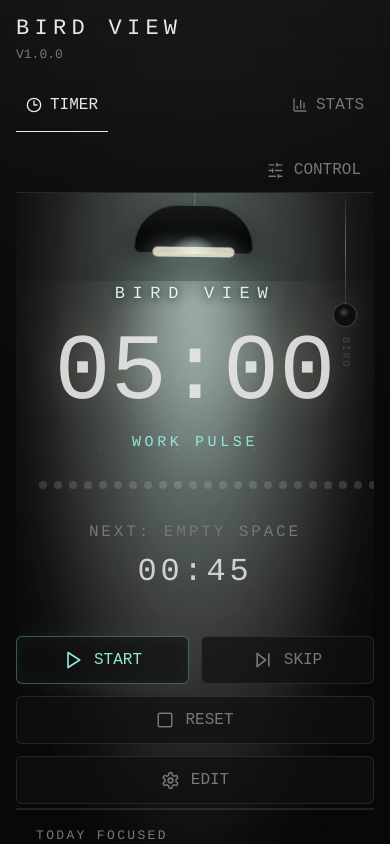
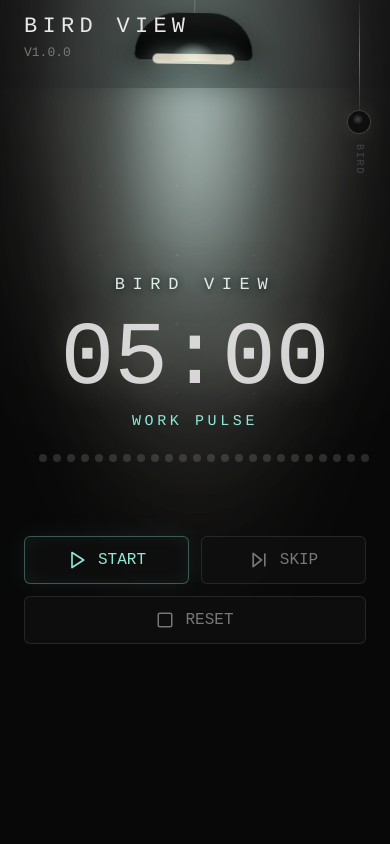
Before and after one commit to dimanevedima/bird-view, a React (Vite) app: page / in a window 390 px wide. Shown: the top 844 px of the page. Built offline with nearby package versions, Linux system fonts and the light colour scheme.

Commit message:
Compact timer PWA screen

```diff
--- a/index.html
+++ b/index.html
@@ -4,6 +4,10 @@
     <meta charset="UTF-8" />
     <meta name="viewport" content="width=device-width, initial-scale=1.0" />
     <meta name="theme-color" content="#080808" />
+    <meta name="apple-mobile-web-app-capable" content="yes" />
+    <meta name="apple-mobile-web-app-status-bar-style" content="black-translucent" />
+    <meta name="apple-mobile-web-app-title" content="Bird View" />
+    <link rel="manifest" href="manifest.webmanifest" />
     <title>Bird View Timer</title>
   </head>
   <body>
--- a/src/components/AppShell.tsx
+++ b/src/components/AppShell.tsx
@@ -1,4 +1,3 @@
-import { BarChart3, Clock3, SlidersHorizontal } from "lucide-react";
 import type { ReactNode } from "react";
 
 type Props = {
@@ -8,7 +7,7 @@ type Props = {
   children: ReactNode;
 };
 
-export function AppShell({ activeTab, onOpenSettings, onTabChange, children }: Props) {
+export function AppShell({ children }: Props) {
   return (
     <div className="app">
       <header className="topbar">
@@ -16,20 +15,6 @@ export function AppShell({ activeTab, onOpenSettings, onTabChange, children }: P
           <p className="brand">Bird View</p>
           <p className="version">v1.0.0</p>
         </div>
-        <nav className="tabs" aria-label="Main navigation">
-          <button className={activeTab === "timer" ? "tab active" : "tab"} onClick={() => onTabChange("timer")}>
-            <Clock3 size={16} aria-hidden="true" />
-            Timer
-          </button>
-          <button className={activeTab === "stats" ? "tab active" : "tab"} onClick={() => onTabChange("stats")}>
-            <BarChart3 size={16} aria-hidden="true" />
-            Stats
-          </button>
-        </nav>
-        <button className="settings-trigger" onClick={onOpenSettings} aria-label="Open timer settings">
-          <SlidersHorizontal size={17} />
-          Control
-        </button>
       </header>
       <main>{children}</main>
     </div>
--- a/src/components/MotionLight.tsx
+++ b/src/components/MotionLight.tsx
@@ -4,28 +4,47 @@ type OrientationEventWithPermission = typeof DeviceOrientationEvent & {
   requestPermission?: () => Promise<PermissionState>;
 };
 
+type LockableOrientation = ScreenOrientation & {
+  lock?: (orientation: "portrait" | "portrait-primary") => Promise<void>;
+};
+
 const canUseMotion = typeof window !== "undefined" && "DeviceOrientationEvent" in window;
 
-function setLightVars(x: number, y: number, tiltX: number, tiltY: number) {
+function setLightVars(x: number, y: number, tiltX: number, tiltY: number, pendulum: number) {
   document.documentElement.style.setProperty("--lamp-x", `${x}%`);
   document.documentElement.style.setProperty("--lamp-y", `${y}%`);
   document.documentElement.style.setProperty("--tilt-x", `${tiltX}deg`);
   document.documentElement.style.setProperty("--tilt-y", `${tiltY}deg`);
-  document.documentElement.style.setProperty("--beam-angle", `${tiltX * 0.45}deg`);
+  document.documentElement.style.setProperty("--beam-angle", `${pendulum * 0.72}deg`);
+  document.documentElement.style.setProperty("--pendulum-angle", `${pendulum}deg`);
 }
 
 export function MotionLight() {
   const [motionActive, setMotionActive] = useState(false);
-  const [canAskMotion, setCanAskMotion] = useState(false);
-  const smooth = useRef({ x: 50, y: 15, tiltX: 0, tiltY: 0 });
+  const askedMotion = useRef(false);
+  const smooth = useRef({ x: 50, y: 15, tiltX: 0, tiltY: 0, pendulum: 0 });
 
   useEffect(() => {
     const MotionEvent = DeviceOrientationEvent as OrientationEventWithPermission;
-    const isTouchDevice = navigator.maxTouchPoints > 0;
-    setCanAskMotion(canUseMotion && isTouchDevice && typeof MotionEvent.requestPermission === "function");
-
     const reduceMotion = window.matchMedia("(prefers-reduced-motion: reduce)").matches;
     if (reduceMotion) return;
+
+    async function askMotionFromGesture() {
+      if (askedMotion.current || !canUseMotion) return;
+      askedMotion.current = true;
+      try {
+        const orientation = screen.orientation as LockableOrientation;
+        await orientation.lock?.("portrait").catch(() => undefined);
+        if (typeof MotionEvent.requestPermission === "function") {
+          const permission = await MotionEvent.requestPermission();
+          setMotionActive(permission === "granted");
+          return;
+        }
+        setMotionActive(true);
+      } catch {
+        setMotionActive(false);
+      }
+    }
 
     function onPointerMove(event: PointerEvent) {
       if (motionActive) return;
@@ -33,17 +52,23 @@ export function MotionLight() {
       const nextY = 15 + ((event.clientY / window.innerHeight) - 0.32) * 5;
       const nextTiltX = ((event.clientX / window.innerWidth) - 0.5) * 3;
       const nextTiltY = -((event.clientY / window.innerHeight) - 0.45) * 2;
+      const nextPendulum = ((event.clientX / window.innerWidth) - 0.5) * 4;
       smooth.current = {
         x: smooth.current.x * 0.9 + nextX * 0.1,
         y: smooth.current.y * 0.9 + nextY * 0.1,
         tiltX: smooth.current.tiltX * 0.88 + nextTiltX * 0.12,
         tiltY: smooth.current.tiltY * 0.88 + nextTiltY * 0.12,
+        pendulum: smooth.current.pendulum * 0.9 + nextPendulum * 0.1,
       };
-      setLightVars(smooth.current.x, smooth.current.y, smooth.current.tiltX, smooth.current.tiltY);
+      setLightVars(smooth.current.x, smooth.current.y, smooth.current.tiltX, smooth.current.tiltY, smooth.current.pendulum);
     }
 
+    window.addEventListener("pointerdown", askMotionFromGesture, { once: true, passive: true });
     window.addEventListener("pointermove", onPointerMove, { passive: true });
-    return () => window.removeEventListener("pointermove", onPointerMove);
+    return () => {
+      window.removeEventListener("pointerdown", askMotionFromGesture);
+      window.removeEventListener("pointermove", onPointerMove);
+    };
   }, [motionActive]);
 
   useEffect(() => {
@@ -52,34 +77,24 @@ export function MotionLight() {
     function onOrientation(event: DeviceOrientationEvent) {
       const beta = Math.max(-28, Math.min(28, event.beta ?? 0));
       const gamma = Math.max(-24, Math.min(24, event.gamma ?? 0));
-      const nextX = 50 + gamma * 0.42;
-      const nextY = 15 + beta * 0.1;
-      const nextTiltX = gamma * 0.12;
+      const nextPendulum = gamma * 0.34 + beta * 0.035;
+      const nextX = 50 + Math.sin((nextPendulum * Math.PI) / 180) * 7;
+      const nextY = 15 + Math.abs(nextPendulum) * 0.045;
+      const nextTiltX = gamma * 0.07;
       const nextTiltY = -beta * 0.055;
       smooth.current = {
-        x: smooth.current.x * 0.86 + nextX * 0.14,
-        y: smooth.current.y * 0.86 + nextY * 0.14,
-        tiltX: smooth.current.tiltX * 0.82 + nextTiltX * 0.18,
-        tiltY: smooth.current.tiltY * 0.82 + nextTiltY * 0.18,
+        x: smooth.current.x * 0.9 + nextX * 0.1,
+        y: smooth.current.y * 0.9 + nextY * 0.1,
+        tiltX: smooth.current.tiltX * 0.88 + nextTiltX * 0.12,
+        tiltY: smooth.current.tiltY * 0.88 + nextTiltY * 0.12,
+        pendulum: smooth.current.pendulum * 0.78 + nextPendulum * 0.22,
       };
-      setLightVars(smooth.current.x, smooth.current.y, smooth.current.tiltX, smooth.current.tiltY);
+      setLightVars(smooth.current.x, smooth.current.y, smooth.current.tiltX, smooth.current.tiltY, smooth.current.pendulum);
     }
 
     window.addEventListener("deviceorientation", onOrientation, true);
     return () => window.removeEventListener("deviceorientation", onOrientation, true);
   }, [motionActive]);
-
-  async function enableMotion() {
-    const MotionEvent = DeviceOrientationEvent as OrientationEventWithPermission;
-    if (typeof MotionEvent.requestPermission === "function") {
-      const permission = await MotionEvent.requestPermission();
-      setMotionActive(permission === "granted");
-      setCanAskMotion(permission !== "granted");
-      return;
-    }
-    setMotionActive(canUseMotion);
-    setCanAskMotion(false);
-  }
 
   return (
     <div className="motion-light">
@@ -90,11 +105,6 @@ export function MotionLight() {
       </div>
       <div className="light-cone" aria-hidden="true" />
       <div className="light-dust" aria-hidden="true" />
-      {canAskMotion ? (
-        <button className="motion-permission" type="button" onClick={enableMotion} aria-label="Enable motion light">
-          Motion light
-        </button>
-      ) : null}
     </div>
   );
 }
--- a/src/components/TimerScreen.tsx
+++ b/src/components/TimerScreen.tsx
@@ -1,11 +1,11 @@
-import type { Dispatch, SetStateAction } from "react";
-import { Pause, Play, RotateCcw, Settings, SkipForward, Square } from "lucide-react";
+import { useRef, useState } from "react";
+import type { CSSProperties, Dispatch, PointerEvent, SetStateAction, TouchEvent } from "react";
+import { Pause, Play, RotateCcw, SkipForward, Square } from "lucide-react";
 import { birdPresets, pixelPresets } from "../data/presets";
 import { MotionLight } from "./MotionLight";
 import type { AppState } from "../types";
-import { getTodayStats } from "../utils/stats";
 import { playSound } from "../utils/sound";
-import { formatClock, formatDuration } from "../utils/time";
+import { formatClock } from "../utils/time";
 
 type TimerApi = ReturnType<typeof import("../hooks/useTimer").useTimer>;
 
@@ -16,12 +16,12 @@ type Props = {
   timer: TimerApi;
 };
 
-export function TimerScreen({ appState, onOpenSettings, setAppState, timer }: Props) {
-  const today = getTodayStats(appState.sessions);
+export function TimerScreen({ appState, setAppState, timer }: Props) {
   const focusMode = appState.settings.focusMode ?? "bird";
+  const pullStartY = useRef<number | null>(null);
+  const [pullDistance, setPullDistance] = useState(0);
   const dots = Array.from({ length: 24 }, (_, index) => index < Math.round(timer.progress * 24));
-  const modeLabel = timer.mode === "bird" ? "Work Pulse" : timer.mode === "empty" ? "Empty Space" : "Pixel View";
-  const nextLabel = timer.mode === "empty" ? timer.activePreset.mode === "pixel" ? "Pixel View" : "Bird View" : "Empty Space";
+  const modeLabel = timer.mode === "bird" ? "Work Pulse" : timer.mode === "empty" ? "Empty Space" : "Pixel Block";
 
   function toggleFocusMode() {
     const nextFocusMode = focusMode === "pixel" ? "bird" : "pixel";
@@ -37,10 +37,64 @@ export function TimerScreen({ appState, onOpenSettings, setAppState, timer }: Pr
     playSound(appState.settings.soundId, "toggle", appState.settings.soundEnabled);
   }
 
+  function startPull(event: PointerEvent<HTMLButtonElement>) {
+    pullStartY.current = event.clientY;
+    event.currentTarget.setPointerCapture(event.pointerId);
+  }
+
+  function movePull(event: PointerEvent<HTMLButtonElement>) {
+    if (pullStartY.current === null) return;
+    event.preventDefault();
+    const distance = Math.max(0, Math.min(74, event.clientY - pullStartY.current));
+    setPullDistance(distance);
+  }
+
+  function endPull(event: PointerEvent<HTMLButtonElement>) {
+    if (pullStartY.current === null) return;
+    event.preventDefault();
+    const shouldToggle = pullDistance > 46;
+    pullStartY.current = null;
+    setPullDistance(0);
+    if (shouldToggle) toggleFocusMode();
+  }
+
+  function startTouchPull(event: TouchEvent<HTMLButtonElement>) {
+    pullStartY.current = event.touches[0]?.clientY ?? null;
+  }
+
+  function moveTouchPull(event: TouchEvent<HTMLButtonElement>) {
+    if (pullStartY.current === null) return;
+    event.preventDefault();
+    const y = event.touches[0]?.clientY ?? pullStartY.current;
+    const distance = Math.max(0, Math.min(74, y - pullStartY.current));
+    setPullDistance(distance);
+  }
+
+  function endTouchPull(event: TouchEvent<HTMLButtonElement>) {
+    if (pullStartY.current === null) return;
+    event.preventDefault();
+    const shouldToggle = pullDistance > 46;
+    pullStartY.current = null;
+    setPullDistance(0);
+    if (shouldToggle) toggleFocusMode();
+  }
+
   return (
     <section className={`timer-screen mode-${timer.mode} focus-${focusMode}`}>
       <MotionLight />
-      <button className="pull-cord" onClick={toggleFocusMode} aria-label="Pull to switch Bird View and Pixel View">
+      <button
+        className="pull-cord"
+        onPointerDown={startPull}
+        onPointerMove={movePull}
+        onPointerUp={endPull}
+        onPointerCancel={endPull}
+        onTouchStart={startTouchPull}
+        onTouchMove={moveTouchPull}
+        onTouchEnd={endTouchPull}
+        onTouchCancel={endTouchPull}
+        style={{ "--pull": `${pullDistance}px` } as CSSProperties & Record<"--pull", string>}
+        aria-label="Pull down to switch Bird View and Pixel View"
+      >
         <span className="cord-line" />
         <span className="cord-handle" />
         <small>{focusMode === "pixel" ? "Pixel" : "Bird"}</small>
@@ -53,10 +107,6 @@ export function TimerScreen({ appState, onOpenSettings, setAppState, timer }: Pr
           {dots.map((active, index) => (
             <span key={index} className={active ? "filled" : ""} />
           ))}
-        </div>
-        <div className="next-phase">
-          <span>Next: {nextLabel}</span>
-          <strong>{formatClock(timer.mode === "empty" ? timer.activePreset.workSeconds : timer.activePreset.restSeconds)}</strong>
         </div>
         <div className="controls">
           <button className="primary-control" onClick={timer.status === "running" ? timer.pause : timer.start}>
@@ -71,30 +121,8 @@ export function TimerScreen({ appState, onOpenSettings, setAppState, timer }: Pr
             {timer.status === "idle" ? <Square size={18} /> : <RotateCcw size={20} />}
             Reset
           </button>
-          <button onClick={onOpenSettings}>
-            <Settings size={19} />
-            Edit
-          </button>
         </div>
-      </section>
-
-      <section className="today-grid" aria-label="Today statistics">
-        <Metric label="Today Focused" value={formatDuration(today.focusedSeconds)} unit="hrs" />
-        <Metric label="Pulses" value={String(today.pulses)} unit="count" />
-        <Metric label="Empty Spaces" value={String(today.emptySpaces)} unit="count" />
-        <Metric label="Pixel Blocks" value={String(today.pixelBlocks)} unit="count" />
-        <Metric label="Session" value={`${Math.max(1, today.sessions)} / 4`} unit="cycles" />
       </section>
     </section>
   );
 }
-
-function Metric({ label, value, unit }: { label: string; value: string; unit: string }) {
-  return (
-    <div className="metric">
-      <span>{label}</span>
-      <strong>{value}</strong>
-      <small>{unit}</small>
-    </div>
-  );
-}
--- a/src/styles/global.css
+++ b/src/styles/global.css
@@ -35,10 +35,14 @@ body {
   margin: 0;
   min-width: 320px;
   min-height: 100dvh;
+  overflow: hidden;
+  overscroll-behavior: none;
   background:
     radial-gradient(circle at 50% 4%, rgba(255, 255, 255, 0.045), transparent 28rem),
     linear-gradient(180deg, rgba(255, 255, 255, 0.025), transparent 12rem),
     var(--bg);
+  -webkit-user-select: none;
+  user-select: none;
 }
 
 button,
@@ -61,17 +65,20 @@ select:focus-visible {
 
 .app {
   width: min(100%, 1180px);
+  height: 100dvh;
   margin: 0 auto;
-  padding: 40px 28px 36px;
+  overflow: hidden;
+  padding: 24px 28px 20px;
 }
 
 .topbar {
-  min-height: 76px;
-  border-bottom: 1px solid var(--border);
-  display: grid;
-  grid-template-columns: 1fr auto 1fr;
-  align-items: start;
-  gap: 24px;
+  position: absolute;
+  top: max(18px, env(safe-area-inset-top));
+  left: clamp(18px, 5vw, 40px);
+  z-index: 5;
+  border-bottom: 0;
+  min-height: auto;
+  pointer-events: none;
 }
 
 .brand {
@@ -155,8 +162,10 @@ select:focus-visible {
 .timer-screen {
   position: relative;
   overflow: hidden;
-  min-height: calc(100dvh - 116px);
-  padding: 0 0 34px;
+  height: 100dvh;
+  min-height: 0;
+  padding: 0;
+  touch-action: none;
 }
 
 .timer-screen.focus-pixel {
@@ -338,8 +347,9 @@ select:focus-visible {
 .timer-ritual {
   position: relative;
   z-index: 2;
-  min-height: min(670px, calc(100dvh - 116px));
-  padding-top: 128px;
+  height: 100dvh;
+  min-height: 0;
+  padding: max(94px, env(safe-area-inset-top) + 64px) 16px max(20px, env(safe-area-inset-bottom));
   display: flex;
   flex-direction: column;
   align-items: center;
@@ -351,12 +361,13 @@ select:focus-visible {
 }
 
 .pull-cord {
-  position: absolute;
+  --pull: 0px;
+  position: fixed;
   top: 0;
-  right: clamp(14px, 4vw, 54px);
+  right: max(8px, env(safe-area-inset-right));
   z-index: 4;
   width: 58px;
-  height: 220px;
+  height: 214px;
   border: 0;
   background: transparent;
   color: var(--muted);
@@ -364,15 +375,17 @@ select:focus-visible {
   justify-items: center;
   align-content: start;
   padding: 0;
-  touch-action: manipulation;
+  touch-action: none;
+  -webkit-user-select: none;
+  user-select: none;
 }
 
 .cord-line {
   width: 1px;
-  height: 148px;
+  height: calc(148px + var(--pull));
   background: linear-gradient(180deg, rgba(255, 255, 255, 0.03), rgba(255, 255, 255, 0.35), rgba(255, 255, 255, 0.08));
   transform-origin: top center;
-  transition: transform 360ms cubic-bezier(0.2, 0.8, 0.2, 1);
+  transition: height 180ms cubic-bezier(0.2, 0.8, 0.2, 1), transform 360ms cubic-bezier(0.2, 0.8, 0.2, 1);
 }
 
 .cord-handle {
@@ -385,6 +398,7 @@ select:focus-visible {
     rgba(12, 12, 12, 0.86);
   box-shadow: 0 0 20px rgba(255, 245, 220, 0.08);
   transition: transform 220ms ease, border-color 220ms ease, box-shadow 220ms ease;
+  transform: translateY(var(--pull));
 }
 
 .pull-cord small {
@@ -405,7 +419,7 @@ select:focus-visible {
 .pull-cord:focus-visible .cord-handle {
   border-color: var(--accent-dim);
   box-shadow: 0 0 22px var(--accent-dim);
-  transform: translateY(10px);
+  transform: translateY(calc(var(--pull) + 10px));
 }
 
 .eyebrow,
@@ -455,13 +469,18 @@ select:focus-visible {
 .mode-empty .mode-title,
 .mode-empty .progress-dots .filled {
   color: rgba(232, 232, 232, 0.8);
+}
+
+.mode-empty .progress-dots .filled {
   background: rgba(232, 232, 232, 0.78);
   box-shadow: 0 0 14px rgba(232, 232, 232, 0.2);
 }
 
-.mode-pixel .mode-title,
+.mode-pixel .mode-title {
+  color: var(--pixel);
+}
+
 .mode-pixel .progress-dots .filled {
-  color: var(--pixel);
   background: var(--pixel);
   box-shadow: 0 0 14px rgba(217, 207, 180, 0.2);
 }
@@ -487,8 +506,8 @@ select:focus-visible {
 }
 
 .next-phase {
+  display: none;
   color: var(--muted);
-  display: grid;
   gap: 12px;
   text-transform: uppercase;
   letter-spacing: 0.18em;
@@ -1093,12 +1112,14 @@ select:focus-visible {
 
 @media (max-width: 860px) {
   .app {
-    padding: max(18px, env(safe-area-inset-top)) 16px 26px;
+    width: 100%;
+    height: 100dvh;
+    padding: 0;
   }
 
   .topbar {
-    grid-template-columns: 1fr;
-    gap: 16px;
+    top: max(16px, env(safe-area-inset-top));
+    left: 24px;
   }
 
   .tabs {
@@ -1111,8 +1132,9 @@ select:focus-visible {
   }
 
   .timer-screen {
-    min-height: calc(100dvh - 156px);
-    padding-bottom: 24px;
+    height: 100dvh;
+    min-height: 0;
+    padding: 0;
   }
 
   .lamp-rig {
@@ -1151,8 +1173,10 @@ select:focus-visible {
   }
 
   .timer-ritual {
-    min-height: min(570px, calc(100dvh - 156px));
-    padding-top: 92px;
+    height: 100dvh;
+    min-height: 0;
+    justify-content: center;
+    padding: max(92px, env(safe-area-inset-top) + 64px) 24px max(16px, env(safe-area-inset-bottom));
   }
 
   .eyebrow {
@@ -1160,16 +1184,12 @@ select:focus-visible {
   }
 
   .controls button {
-    flex: 1 1 140px;
-  }
-
-  .controls button:last-child {
-    flex-basis: 100%;
+    flex: 1 1 138px;
   }
 
   .pull-cord {
-    right: 0;
-    height: 172px;
+    right: 2px;
+    height: 190px;
   }
 
   .cord-line {
@@ -1177,13 +1197,13 @@ select:focus-visible {
   }
 
   .clock {
-    font-size: clamp(72px, 24vw, 112px);
-    margin-top: 28px;
+    font-size: clamp(74px, 23vw, 108px);
+    margin: 24px 0 14px;
   }
 
   .progress-dots {
-    gap: 7px;
-    margin: 30px 0 34px;
+    gap: 6px;
+    margin: 24px 0 28px;
   }
 
   .today-grid,
```
Also changed, not shown: public/icon.svg (added), public/manifest.webmanifest (added).
